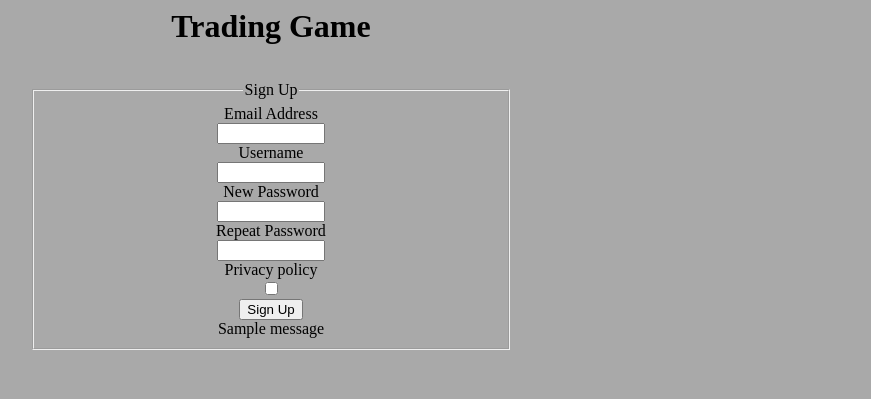
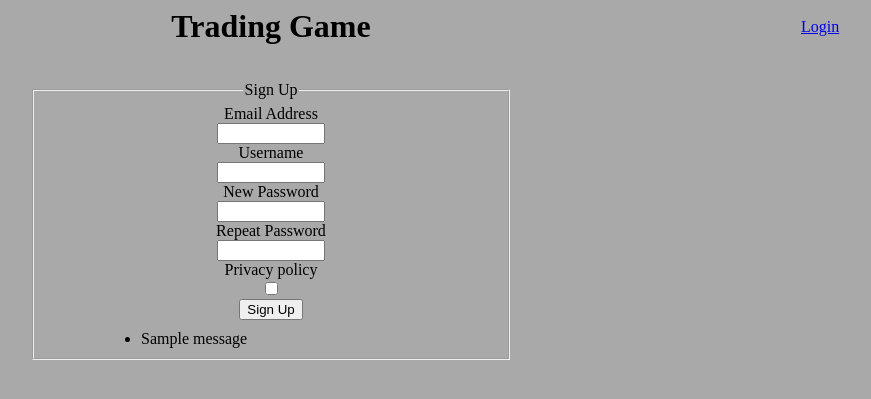
Before and after one commit to topeklc/Trading-game, a Flask app: page /signup in a window 1280 px wide. Shown: the top 399 px of the page, without its empty margins (369-1240 px from the left). Run offline with Flask 2, Linux system fonts and the light colour scheme; tables that the repository leaves empty hold one stand-in row (values such as "Sample post"); one stand-in notice (Sample message) is shown.

Commit message:
Add messages that shows when something went wrong during registration. Now password has to have at least 6 characters.

```diff
--- a/game/forms.py
+++ b/game/forms.py
@@ -2,7 +2,7 @@ from flask_wtf import FlaskForm
 from wtforms import FloatField, SubmitField, StringField, BooleanField, PasswordField, validators, ValidationError
 from wtforms.widgets import html5 as h5widgets
 from game.models import User
-
+from flask import flash
 
 class ActionForm(FlaskForm):
     amount = FloatField('amount', widget=h5widgets.NumberInput(min=0, step=0.1))
@@ -14,8 +14,8 @@ class ActionForm(FlaskForm):
 
 class RegistrationForm(FlaskForm):
     username = StringField('Username', [validators.Length(min=4, max=25)])
-    email = StringField('Email Address', [validators.Length(min=6, max=35)])
-    password = PasswordField('New Password', [validators.DataRequired()])
+    email = StringField('Email Address', [validators.Length(min=3, max=35)])
+    password = PasswordField('New Password', [validators.DataRequired(), validators.Length(min=6, max=35)])
     confirm = PasswordField('Repeat Password', [validators.DataRequired(),
                                                 validators.EqualTo('confirm', message='Password must match')])
     accept_policy = BooleanField('Privacy policy')
@@ -45,3 +45,26 @@ class LoginForm(FlaskForm):
     password = PasswordField('Password', validators=[validators.DataRequired()])
     remember = BooleanField('Remember Me')
     submit = SubmitField('Login')
+
+
+def signup_validation(form):
+    if User.query.filter_by(email=form.email.data).first():
+        flash('User with this email exist!')
+    if User.query.filter_by(username=form.username.data).first():
+        flash('User with this username exist!')
+    if not form.accept_policy.data:
+        flash('You have to accept privacy policy!')
+    if form.password.data != form.confirm.data:
+        flash('Password must match!')
+    if len(form.password.data) < 6:
+        flash('Password must have at least 6 characters!')
+    if len(form.password.data) > 35:
+        flash('Password must have less than 35 characters!')
+    if len(form.username.data) < 4:
+        flash('Username must have at least 4 characters!')
+    if len(form.username.data) > 25:
+        flash('Username must have less than 25 characters!')
+    if len(form.email.data) < 3:
+        flash('Email address must have at least 3 characters!')
+    if len(form.email.data) > 35:
+        flash('Email address must have less than 35 characters!')
--- a/game/routes.py
+++ b/game/routes.py
@@ -1,4 +1,4 @@
-from flask import request, render_template, redirect, url_for, session, flash
+from flask import request, render_template, redirect, url_for, session
 from flask_login import login_user, current_user, logout_user
 import plotly
 import plotly.express as px
@@ -9,12 +9,14 @@ from game.main import *
 
 login_manager.init_app(app)
 
+
 @app.route('/')
 def mainpage():
     """
     Function rendering main page.
     """
     return render_template('index.html')
+
 
 @app.route('/signup', methods=['POST', 'GET'])
 def signup():
@@ -32,15 +34,11 @@ def signup():
         flash('Your account has been created! You are now able to log in', 'success')
         return redirect(url_for('login'))
     if form.email.data or form.username.data:
-        if User.query.filter_by(email=form.email.data).first():
-            flash('User with this email exist!')
-        elif User.query.filter_by(username=form.username.data).first():
-            flash('User with this username exist!')
-        elif not form.accept_policy.data:
-            flash('You have to accept privacy policy')
-        elif form.password.data != form.confirm.data:
-            flash('Passwords must match!')
+        # getting flash message/s if something went wrong.
+        signup_validation(form)
+
     return render_template('signup.html', form=form)
+
 
 @app.route('/login', methods=['POST', 'GET'])
 def login():
@@ -61,6 +59,7 @@ def login():
             flash('Login Unsuccessful.')
     return render_template('login.html', form=form)
 
+
 @app.route('/logout')
 def logout():
     logout_user()
@@ -74,6 +73,7 @@ def settings():
     Function render settings page.
     """
     return render_template('settings.html')
+
 
 @app.route('/settings', methods=['POST', 'GET'])
 def start_game():
--- a/game/static/styles/style.css
+++ b/game/static/styles/style.css
@@ -54,3 +54,13 @@ width: 100px;
   width: 100px;
   padding: 10px;
 }
+
+.signup-messages {
+  margin: 0 auto;
+  text-align: left;
+  width: 300px;
+}
+
+.signup-messages-container {
+  margin-top: 10px;
+}
--- a/game/templates/signup.html
+++ b/game/templates/signup.html
@@ -6,6 +6,14 @@
     <title>Trading Game</title>
 </head>
 <body>
+<div class="navbar">
+    {% if current_user.is_authenticated %}
+    <a href="{{ url_for('logout') }}">Logout</a>
+    {% endif %}
+    {% if not current_user.is_authenticated %}
+    <a href="{{ url_for('login') }}">Login</a>
+    {% endif %}
+</div>
 <h1>Trading Game</h1>
 <br>
 <br>
@@ -24,10 +32,11 @@
         <div>{{ form.accept_policy.label }}</div>
         <div>{{ form.accept_policy }}</div>
         <div>{{ form.submit }}</div>
-        <div>{% with messages = get_flashed_messages() %}
+        <div class="signup-messages-container">{% with messages = get_flashed_messages() %}
         {% if messages %}
-        <span>{{ messages[-1] }}</span>
-        {% endif %} {% endwith %}</div>
+            {% for message in messages %}
+            <ul class="signup-messages"><li>{{ message }}</li></ul>
+        {% endfor %}{% endif %} {% endwith %}</div>
         </fieldset>
 </form></center>
 </body>
```
Also changed, not shown: game/database.db.
